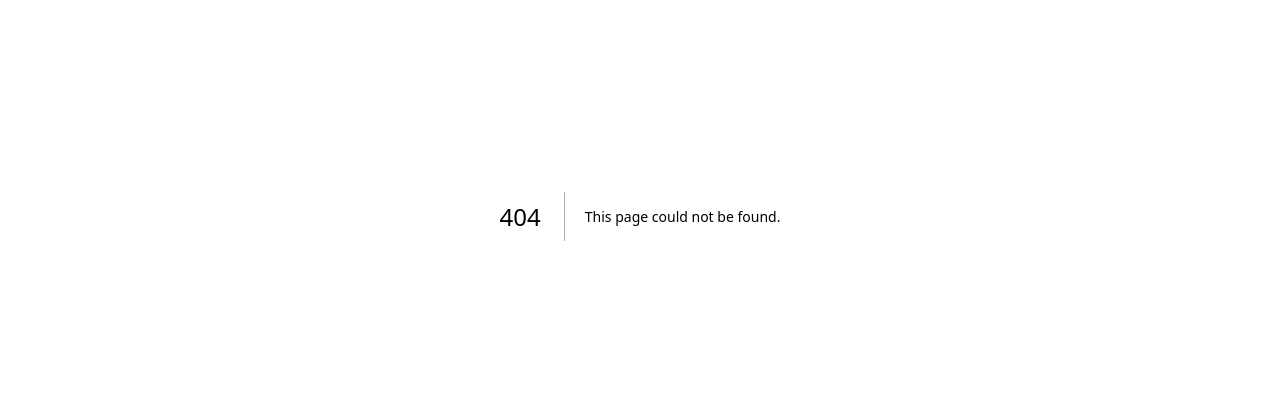
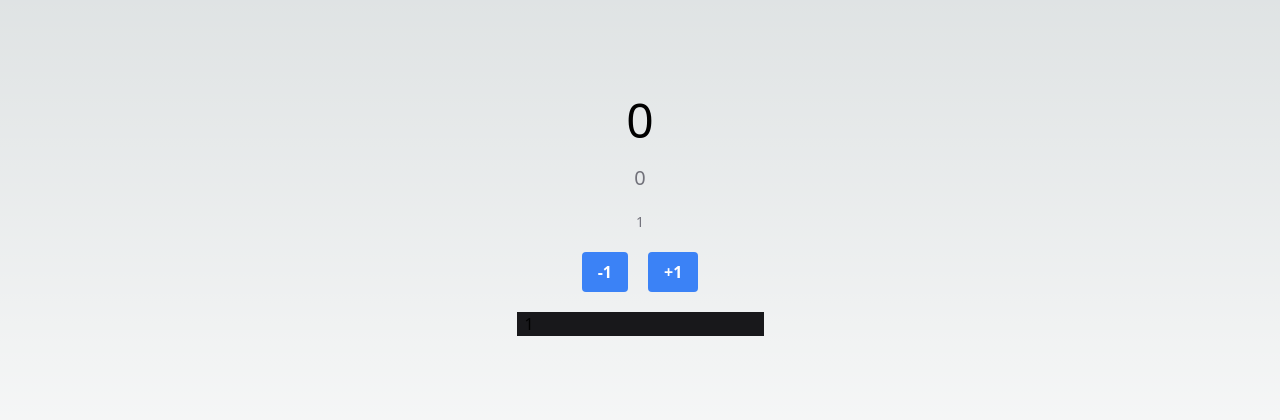
Before and after one commit to Fernandafogs/aulas_react_next, a Next.js app: page /hooks/contador in a window 1280 px wide. Before the commit this address had no page. Shown: the part 184-604 px from the top of the page. Built offline with nearby package versions, Linux system fonts and the light colour scheme.

Commit message:
utilizacao de hooks useState, useEffect e useCallback

```diff
--- a/next.config.js
+++ b/next.config.js
@@ -1,6 +1,6 @@
 /** @type {import('next').NextConfig} */
 const nextConfig = {
-  reactStrictMode: true,
+  reactStrictMode: false,
   images: {
     domains: ['source.unsplash.com', 'wallpaperaccess.com'],
   }
--- /dev/null
+++ b/src/components/hooks/Contador.tsx
@@ -0,0 +1,44 @@
+import { useCallback, useEffect, useState } from "react"
+
+export default function Contador () {
+    //useState é usado para armazenar o valor do componente
+    const [delta, setDelta] = useState(1)
+    const [valor, setValor] = useState(0)
+    const [multi10, setMulti10] = useState(0)
+
+    //useCallback é usado para evitar que o código seja executado toda vez que o componente é renderizado
+    const calcularValorMulti10 = useCallback ((valor: number) => {
+            return valor * 10
+        }, [])
+
+    //useEffect é usado para executar o código quando o componente é renderizado
+    useEffect(() => {
+        const multi10 = calcularValorMulti10(valor)
+        setMulti10(multi10)
+    }, [valor, calcularValorMulti10])
+
+
+
+    return (
+        <div className="flex flex-col items-center gap-5">
+            <span className="text-5xl"> {valor} </span>
+            <span className="text-xl text-zinc-500"> {multi10} </span>
+            <span className="text-sm text-zinc-500"> {delta} </span>
+            <div className="flex gap-5">
+                <button
+                    className="botao"
+                    onClick={() => setValor(valor - delta)}
+                >-1</button>
+                <button
+                    className="botao"
+                    onClick={() => setValor(valorAtual => valorAtual + delta)}
+                >+1</button>
+            </div>
+            <input type="number"
+                   value={delta}
+                   onChange={e => setDelta(+e.target.value)}
+                   className="bg-zinc-900 px-2"
+            />
+        </div>
+    )
+}
--- /dev/null
+++ b/src/pages/hooks/contador.tsx
@@ -0,0 +1,9 @@
+import Contador from "@/components/hooks/Contador";
+
+export default function PaginaContador () {
+    return (
+        <div className="flex justify-center items-center h-screen">
+            <Contador />
+        </div>
+    )
+}
```
